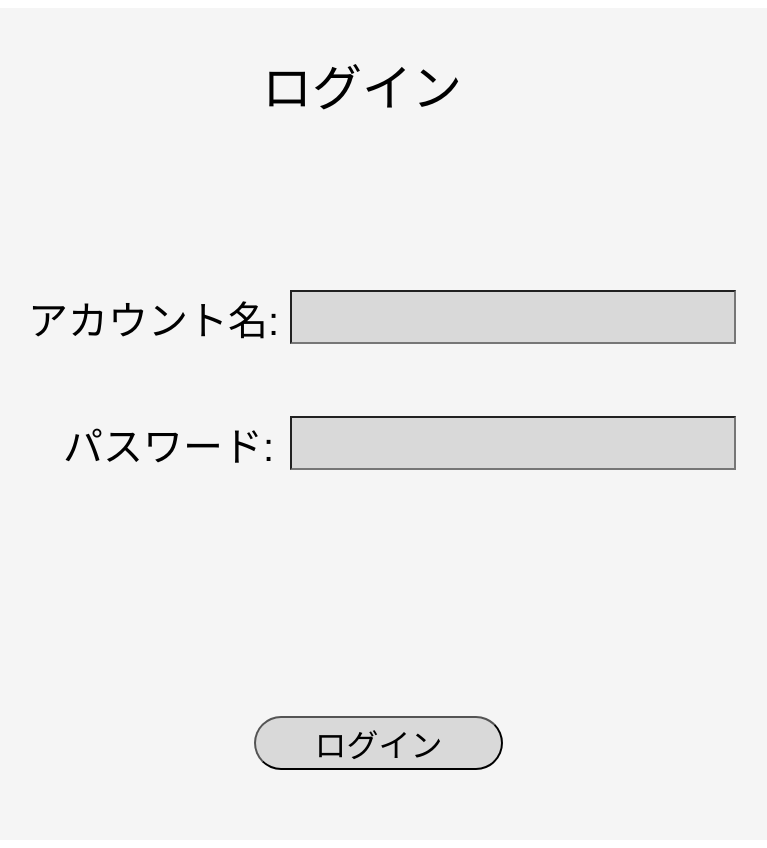
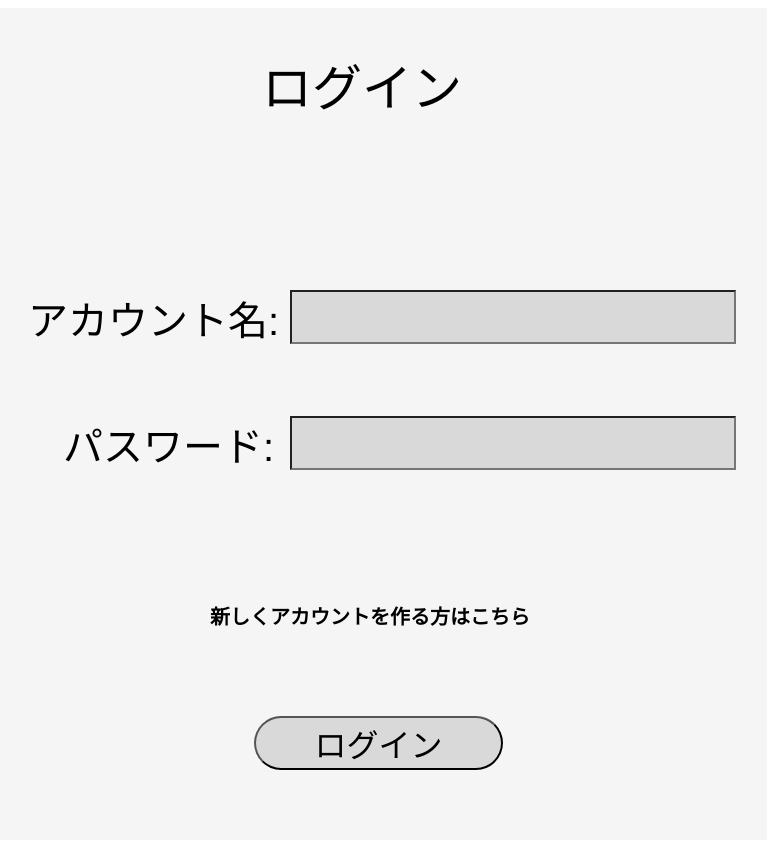
Before and after one commit to Vantan-Techford-Academy/Shoool-Days, a Flask app: template app/templates/login.html in a window 1280 px wide. Shown: the whole page, without its empty margins (270-1037 px from the left). Run offline with Flask 3, Linux system fonts and the light colour scheme; the template is opened without the code that fills it: values that come from a table or form of the project are taken from there, others are empty; some libraries are stand-ins or nearby versions.

Commit message:
update login signup

```diff
--- a/app/app.py
+++ b/app/app.py
@@ -57,10 +57,6 @@ def save_picture(form_profile_image): #画像保存関数
     else:
         return None
 
-@app.route("/")
-def index():
-    users = User.query.all()
-    return render_template('index.html', users=users)
 
 @app.route("/signup", methods=['GET', 'POST'])
 def signup():
@@ -84,10 +80,11 @@ def signup():
             new_user = User(user_name=user_name, mail_address=mail_address, password=hashed_password, profile_image = profile_image)
             db.session.add(new_user)
             db.session.commit()
-            return redirect('/')
+            login_user(new_user)
+            return redirect('/Mypage')
     return render_template('signup.html', form=form)
 
-@app.route("/login", methods=['GET', 'POST'])
+@app.route("/", methods=['GET', 'POST'])
 def login():
     form = LoginForm()
 
@@ -115,7 +112,11 @@ def mainpage():
 @app.route("/logout")
 def logout():
     logout_user()
-    return redirect("/login")
+    return redirect("/")
+
+@app.route("/goSignup")
+def goSignup():
+    return redirect("/signup")
 
 if __name__ == '__main__':
     app.run(debug=True, host="0.0.0.0", port=8888)
--- a/app/forms/forms.py
+++ b/app/forms/forms.py
@@ -10,7 +10,7 @@ class SignupForm(FlaskForm):
     mail_address = StringField('', validators=[DataRequired(), Email()], render_kw={"placeholder":""})
     password = PasswordField('', validators=[DataRequired()], render_kw={"placeholder":""})
     confirm_password = PasswordField('', validators=[DataRequired(), EqualTo('password', message="パスワードが一致しません")], render_kw={"placeholder":""})
-    profile_image = FileField('アカウント画像を選択してください', validators=[FileAllowed(['jpg', 'png'])], render_kw={"placeholder":""})
+    profile_image = FileField('アカウント画像を選択してください', validators=[FileAllowed(['jpg', 'jpeg', 'png'])], render_kw={"placeholder":""})
     submit = SubmitField('登録')
 
 class LoginForm(FlaskForm):
--- a/app/static/css/login.css
+++ b/app/static/css/login.css
@@ -109,3 +109,19 @@
     letter-spacing: 0;
     line-height: normal;
 }
+
+.goSignupButton {
+    position: absolute;
+    top: 600px;
+    left: 0px;
+    right: 0px;
+    text-align: center;
+    font-size: 20px;
+    font-weight: bold;
+    border: 0;
+    background-color: transparent;
+}
+
+.goSignupButton:hover {
+    color: blue;
+}
--- a/app/templates/login.html
+++ b/app/templates/login.html
@@ -48,5 +48,9 @@
         </div>
     </div>
     </div>
+    </form>
+    <form action="/goSignup" method="GET">
+        <button class="goSignupButton" type="submit">新しくアカウントを作る方はこちら</div>
+    </form>
 </body>
 </html>
```
Also changed, not shown: app/static/profile_img/73cc342f93b09be2.png (deleted).
